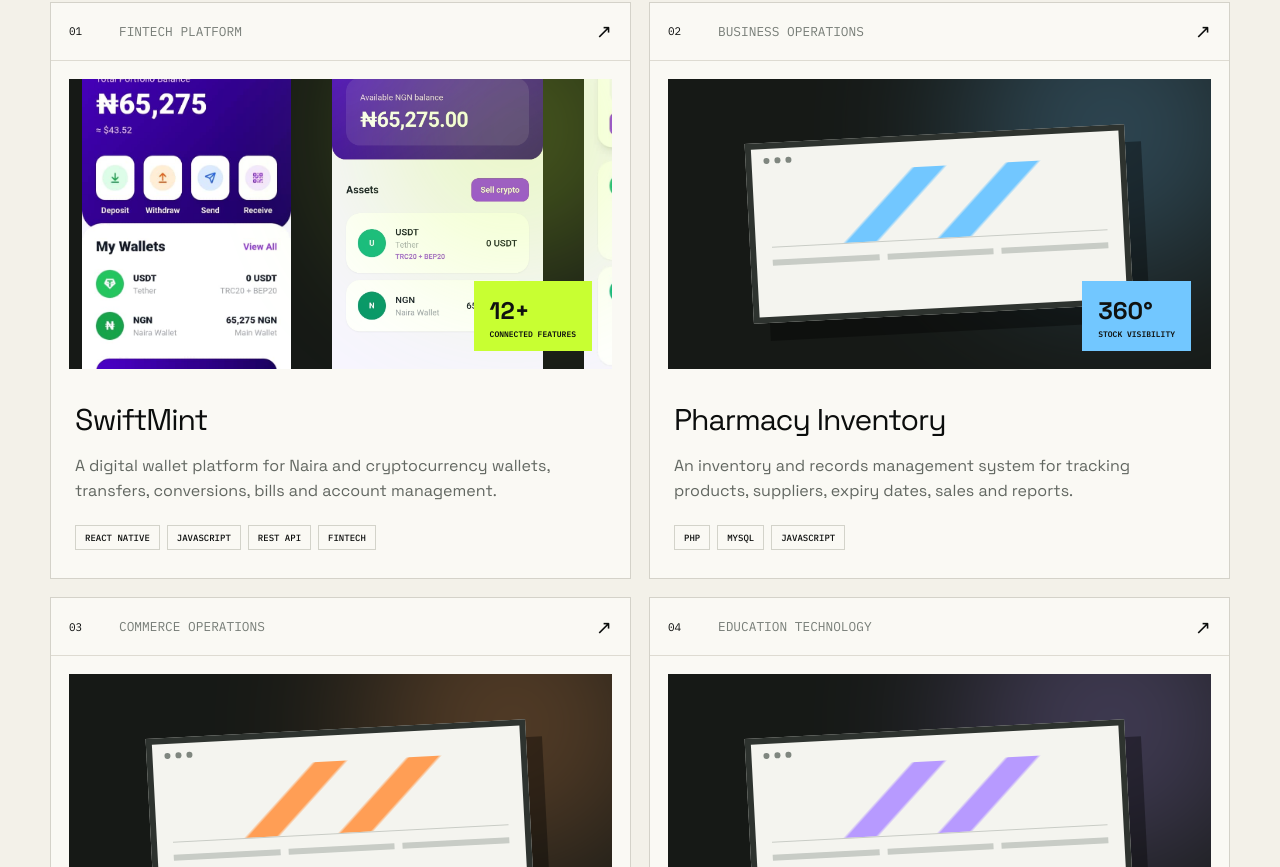
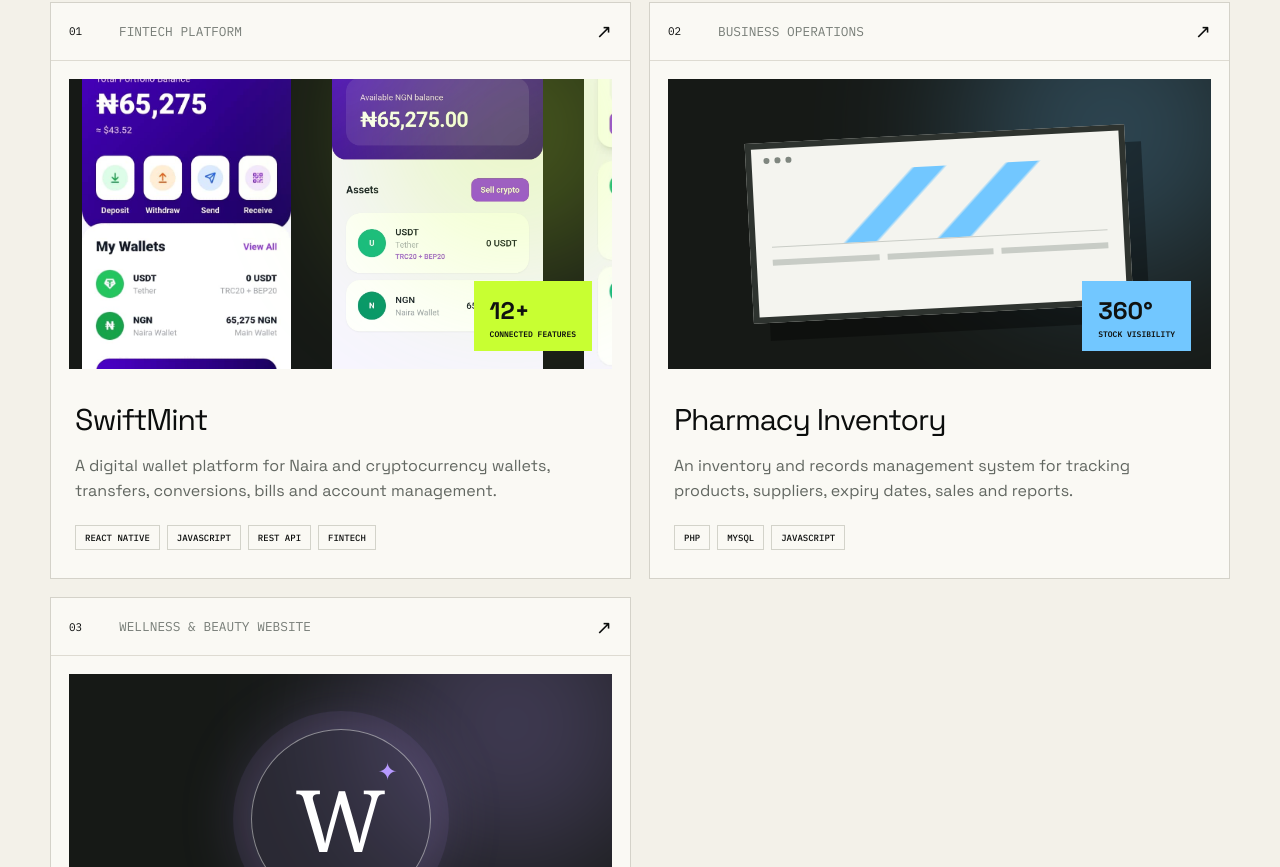
Before and after one commit to windbox1/bassey-james-portfolio, a Next.js app: page / in a window 1280 px wide. Shown: the part 1933-2800 px from the top of the page. Built offline with nearby package versions, Linux system fonts and the light colour scheme.

Commit message:
Fix portfolio projects and deployed images

```diff
--- a/app/globals.css
+++ b/app/globals.css
@@ -49,3 +49,4 @@
     height: 480px;
   }
 }
+.wellness-mark{position:relative;z-index:1;width:180px;height:180px;border:1px solid rgba(255,255,255,.45);border-radius:50%;display:grid;place-items:center;color:#fff;background:rgba(183,154,255,.12);box-shadow:0 0 0 18px rgba(183,154,255,.08),0 0 70px rgba(183,154,255,.28)}.wellness-mark span{font:500 86px/1 Georgia,serif}.wellness-mark i{position:absolute;top:24px;right:32px;color:var(--violet);font-style:normal;font-size:24px}.wellness-mark small{position:absolute;bottom:27px;font:600 9px var(--font-mono);letter-spacing:1.5px;text-transform:uppercase}
--- a/app/page.tsx
+++ b/app/page.tsx
@@ -195,6 +195,12 @@
                           </div>
                         )
                       )}
+                    </div>
+                  ) : project.title === "Wellness & Beauty by Tunzi" ? (
+                    <div className="wellness-mark" aria-hidden="true">
+                      <span>W</span>
+                      <i>✦</i>
+                      <small>Beauty by Tunzi</small>
                     </div>
                   ) : (
                     <div className="mock-window">
--- a/content/portfolio.ts
+++ b/content/portfolio.ts
@@ -90,10 +90,10 @@
       statLabel: "connected features",
 
       images: [
-        "/images/swiftmint/swiftmint-1.png",
-        "/images/swiftmint/swiftmint-2.png",
-        "/images/swiftmint/swiftmint-3.png",
-        "/images/swiftmint/swiftmint-4.png",
+        "/images/Swiftmint/Swiftmint-1.png",
+        "/images/Swiftmint/Swiftmint-2.png",
+        "/images/Swiftmint/Swiftmint-3.png",
+        "/images/Swiftmint/Swiftmint-4.png",
       ],
 
       link: "",
@@ -115,40 +115,10 @@
       link: "",
     },
 
+
+
     {
       number: "03",
-      title: "Gadget Inventory",
-      type: "Commerce operations",
-      description:
-        "An online inventory and sales management system designed for laptop, computer accessory and electronics businesses.",
-      tags: ["Web App", "Inventory", "Dashboard"],
-      tone: "orange",
-      stat: "24/7",
-      statLabel: "business access",
-
-      images: [],
-
-      link: "",
-    },
-
-    {
-      number: "04",
-      title: "Academic Platform",
-      type: "Education technology",
-      description:
-        "A digital learning platform concept combining live classes, attendance, assignments, learning materials and administration.",
-      tags: ["EdTech", "Live Classes", "Admin"],
-      tone: "violet",
-      stat: "1 hub",
-      statLabel: "for every learner",
-
-      images: [],
-
-      link: "",
-    },
-
-    {
-      number: "05",
       title: "Wellness & Beauty by Tunzi",
       type: "Wellness & beauty website",
       description:
```
